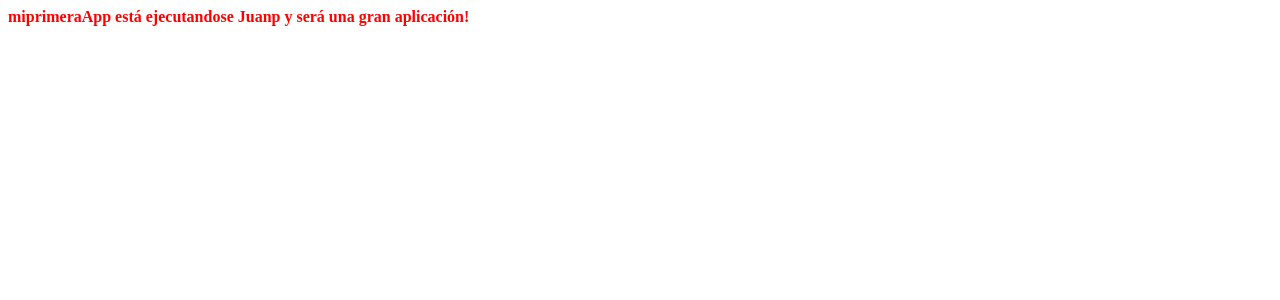
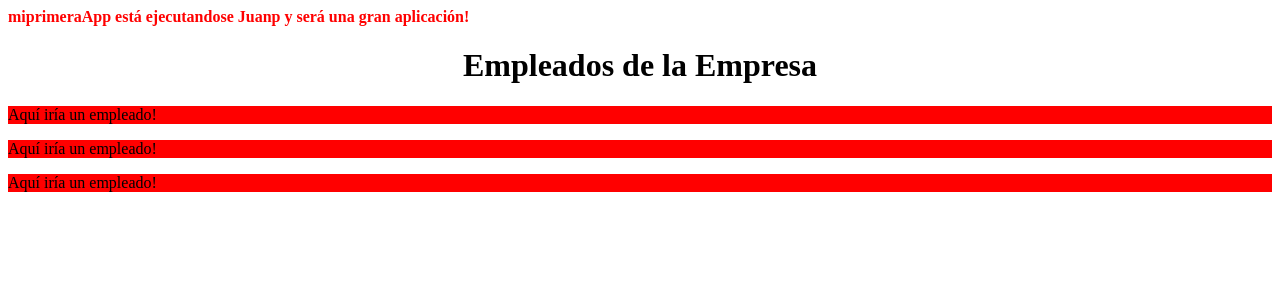
Before and after one commit to juanpoquiomaesquivel/Angular, an Angular app in the folder pildorasinformaticas/miprimeraApp/: page / in a window 1280 px wide. Shown: the top 300 px of the page. Built offline with nearby package versions, Linux system fonts and the light colour scheme.

Commit message:
Curso Angular - Video 5 & 6 - Componentes
-ng g c component_name

```diff
--- a/pildorasinformaticas/miprimeraApp/src/app/app.component.html
+++ b/pildorasinformaticas/miprimeraApp/src/app/app.component.html
@@ -1,3 +1,11 @@
 <span style="color: red; font-weight: bold;">{{ title }} está ejecutandose {{saludo}} y será una gran aplicación!</span>
 
-<!-- https://www.youtube.com/watch?v=uFA09pl_f4s&list=PLU8oAlHdN5BnNAe8zXnuBNzKID39DUwcO&index=4 -->
+<br/>
+
+<app-empleados></app-empleados>
+<app-empleado></app-empleado>
+<app-empleado></app-empleado>
+<app-empleado></app-empleado>
+
+<!-- https://www.youtube.com/watch?v=CitMo3hip6Y&list=PLU8oAlHdN5BnNAe8zXnuBNzKID39DUwcO&index=5 -->
+<!-- https://www.youtube.com/watch?v=DfSuph1OyZ0&list=PLU8oAlHdN5BnNAe8zXnuBNzKID39DUwcO&index=6 -->
--- a/pildorasinformaticas/miprimeraApp/src/app/app.module.ts
+++ b/pildorasinformaticas/miprimeraApp/src/app/app.module.ts
@@ -2,10 +2,12 @@ import { NgModule } from '@angular/core';
 import { BrowserModule } from '@angular/platform-browser';
 
 import { AppComponent } from './app.component';
+import { EmpleadosComponent } from './empleados/empleados.component';
+import { EmpleadoComponent } from './empleado/empleado.component'
 
 @NgModule({
   declarations: [
-    AppComponent
+    AppComponent, EmpleadosComponent, EmpleadoComponent
   ],
   imports: [
     BrowserModule
--- /dev/null
+++ b/pildorasinformaticas/miprimeraApp/src/app/empleado/empleado.component.css
@@ -0,0 +1,3 @@
+p {
+    background-color: red;
+}
--- /dev/null
+++ b/pildorasinformaticas/miprimeraApp/src/app/empleado/empleado.component.html
@@ -0,0 +1 @@
+<p>Aquí iría un empleado!</p>
--- /dev/null
+++ b/pildorasinformaticas/miprimeraApp/src/app/empleados/empleados.component.html
@@ -0,0 +1 @@
+<h1 style="text-align: center;">Empleados de la Empresa</h1>
```
Also changed, not shown: pildorasinformaticas/miprimeraApp/src/app/empleado/empleado.component.ts (added, +17 -0 lines), pildorasinformaticas/miprimeraApp/src/app/empleados/empleados.component.ts (added, +10 -0 lines), pildorasinformaticas/miprimeraApp/src/app/empleados/empleados.component.css (added), 1 other file (tests, documents, lock files or other folders).
